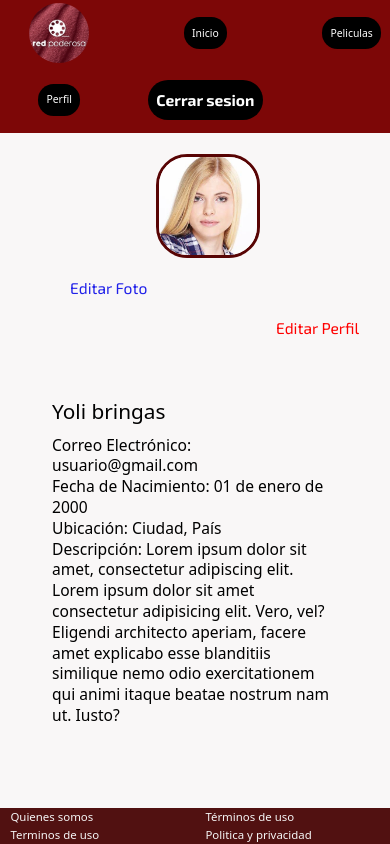
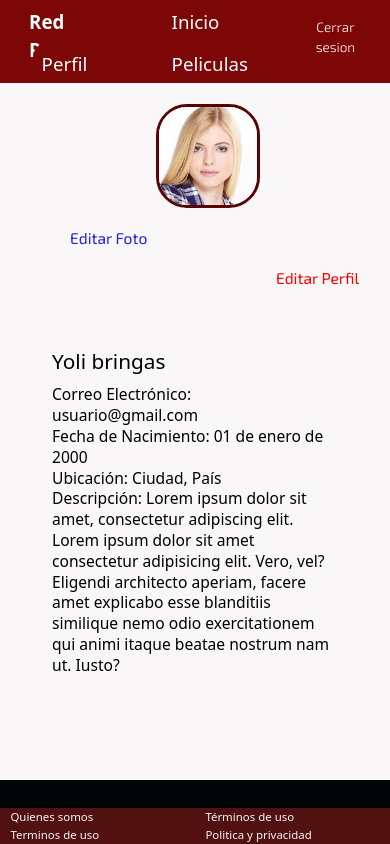
Before and after one commit to Enzoprogramerr/Red_poderosa, a plain HTML site: page perfil.html in a window 390 px wide. Drawn offline with nearby package versions, Linux system fonts and the light colour scheme.

Commit message:
modificaciones en header de perfil mobile

```diff
--- a/CSS/styles.css
+++ b/CSS/styles.css
@@ -136,9 +136,6 @@ a:hover{
     color:white;
 }
 
-li:nth-child(1){
-    flex-grow: 0.2;
-}
 
 li button{
     padding-right: 1rem;
@@ -461,6 +458,29 @@ label:hover span{
 /* -------------------------------------------------------------------------------------------*/
 
 /* perfil.html*/
+
+.nav_header_perfil .titulo {
+    display: none;
+}
+
+.nav_header_perfil{
+    max-width: 100%;
+    display: flex;
+    font-size: 2rem;
+    margin: 1rem;
+    padding: 0rem;
+    flex-direction: row;
+    justify-content: space-between;
+    align-items: center;
+    list-style-type: none;
+}
+
+.nav_header_perfil li{
+    color: white;
+    text-decoration: none;
+    padding: 0.8rem;
+}
+
 .perfil{
     background-color: #000606;
 }
@@ -562,6 +582,63 @@ label:hover span{
 }
 
 @media screen and (max-width: 480px){
+
+    .nav_header_perfil .imagen_logo{
+        display: none;
+    }
+
+    .nav_header_perfil .titulo{
+        display: flex;
+    }
+
+    .nav_header_perfil {
+        display: grid;
+        align-items: center;
+        justify-items: center;
+        justify-content: center;
+        grid-template-rows: 50% 50%;
+        grid-template-columns: 1fr 1fr 1fr;
+        margin: 0;
+        padding: 0;
+    }
+
+    .nav_header_perfil li{
+        text-decoration: none;
+        list-style-type: none;
+        height: 4rem;
+
+    }
+
+    .nav_header_perfil li a{
+        background-color: #7D0707;
+        font-size: 1.8rem;
+        font-weight: 600;
+    }
+
+    .nav_header_perfil .section {
+        background-color: #7D0707 ;
+        font-size: 1.4rem;
+        height: 4rem;
+    }
+
+    .nav_header_perfil .section a{
+        font-weight: 400;
+        display: inline-block;
+        width: 6.5rem;
+    }
+
+    .nav_header_perfil li button{
+        font-family: "Exo 2", sans-serif;
+        font-optical-sizing: auto;
+        font-style: normal;
+        font-weight: 300;
+        border-radius: 2rem;
+        padding: 0.8rem;
+        border: none;
+        background-color: #7D0707 ;
+        color: white;
+        font-size: 1.3rem;
+    }
 
     .content_perfil {
         background-color: #f9f7f7;
@@ -725,7 +802,7 @@ li h1{
 }
 
 .search_icon input[type="text"]{
-    width:12.7rem;
+    width:7.7rem;
     background: none;
     border: none;
     padding-top: 0.3rem;
@@ -1018,6 +1095,8 @@ button .image_report{
     width: 1.7rem;
     border-radius: none;
 }
+/*---------------------------------------------------------------------------------------------------
+DEJABO SECCION PELICULAS */
 
 .contain_peliculas{
     max-width: 100%;
@@ -1040,8 +1119,9 @@ aside {
     background-color: rgb(15, 14, 14);
     border-top-left-radius: 1rem;
     border-top-right-radius: 1rem;
-    margin-top: 1rem 10%;
     align-items: center;
+    margin-left: 10%;
+    margin-right: 10%;
 }
 
 .contain_peliculas .redirection{
@@ -1106,15 +1186,19 @@ aside {
     margin: 1rem 5rem 1rem 5rem;
 }
 
-.best_movie img{
-    width: 0;
+.best_movie a{
     flex-grow: 1;
+}
+
+.best_movie a img{
+    width: 100%;
+    height: 100%;
     object-fit: cover;
 }
 
-.best_movie img:hover{
+.best_movie a img:hover{
     cursor: pointer;
-    width: 10rem;
+    width: 12rem;
     opacity: 1;
     filter: contrast(120%);
     margin-left: 10%;
--- a/perfil.html
+++ b/perfil.html
@@ -14,12 +14,13 @@
 <body class="perfil">
     <header>
         <nav>
-            <ul class="nav_header">
-                <li><img src="imagenes/logo_img.jpeg" alt="logo de red social"></li>
+            <ul class="nav_header_perfil">
+                <li class="imagen_logo"><img src="imagenes/logo_img.jpeg" alt="logo de red social"></li>
+                <li class="titulo"><a href="inicio_publicar.html">Red Poderosa</a></li>
                 <li class="section"><a href="inicio_publicar.html?">Inicio</a></li>
+                <li><button onclick="location.href='index.html'">Cerrar sesion</button></li>
+                <li class="section"><a href="perfil.html">Perfil</a></li>
                 <li class="section"><a href="peliculas.html">Peliculas</a></li>
-                <li class="section"><a href="perfil.html">Perfil</a></li>
-                <li><button onclick="location.href='index.html'">Cerrar sesion</button></li>
             </ul>
         </nav>
     </header>
```
Also changed, not shown: peliculas.html (+24 -29 lines).
